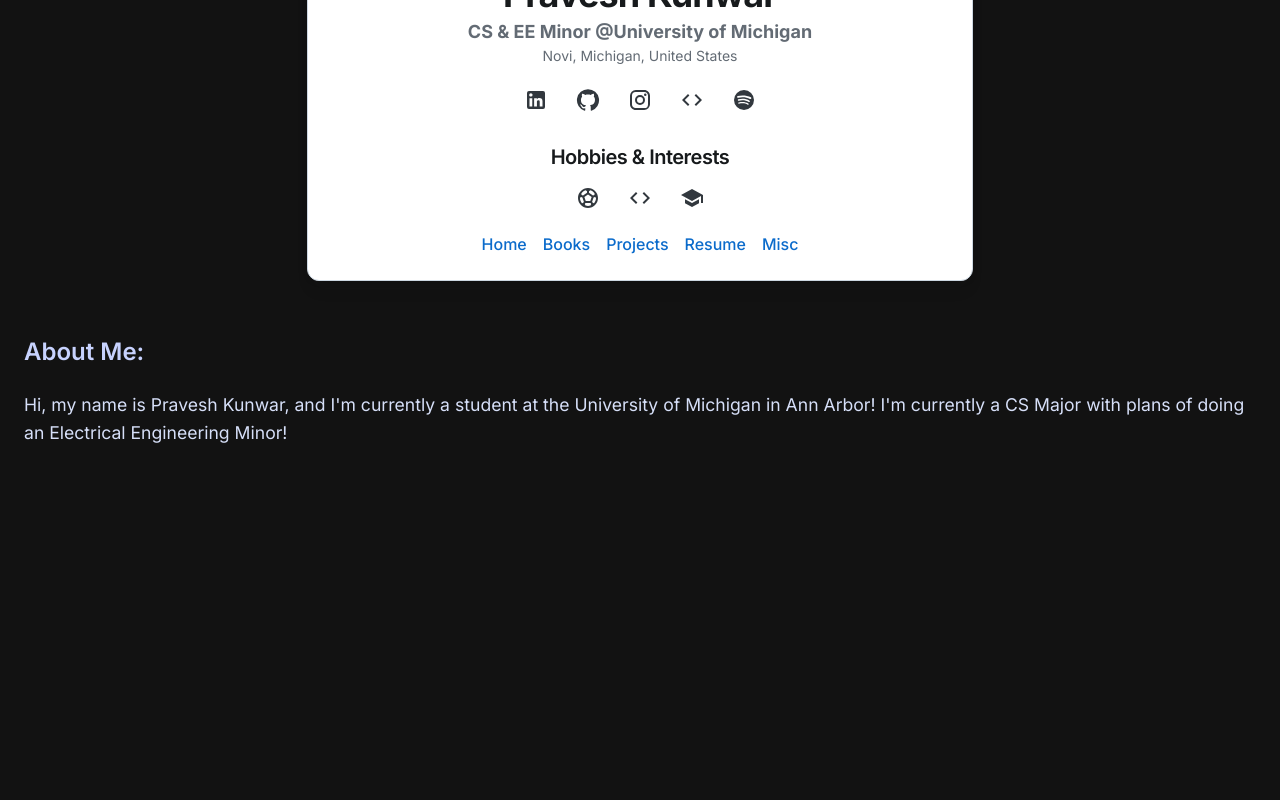
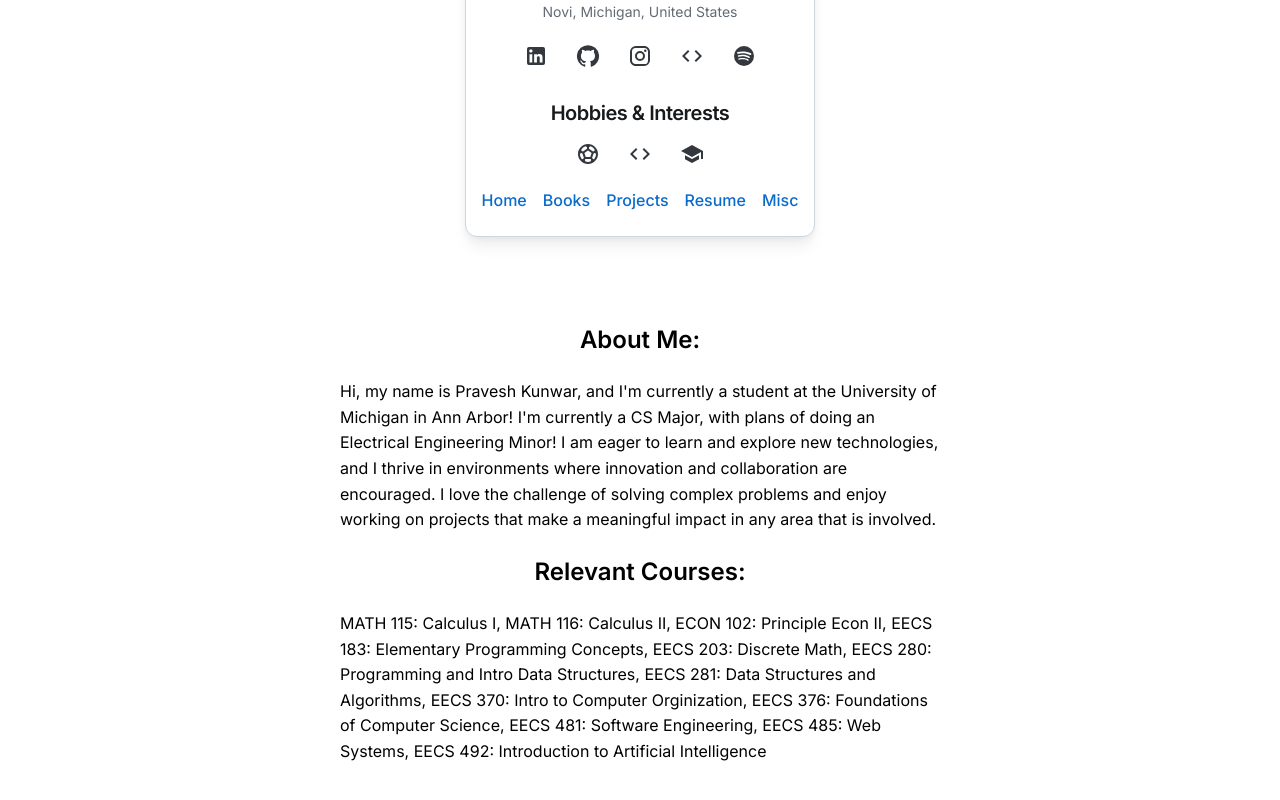
Before and after one commit to PraveshKunwar/portfolio, a React (Vite) app: page / in a window 1280 px wide. Shown: the part 298-1098 px from the top of the page. Before the commit the page ends 848 px from the top, so only its background shows below. Built offline with nearby package versions, Linux system fonts and the light colour scheme.

Commit message:
feat: better styling

```diff
--- a/components/Home.tsx
+++ b/components/Home.tsx
@@ -1,3 +1,5 @@
+import "../src/index.css";
+
 const Home: React.FC = () => {
   return (
     <div className="home-section">
@@ -5,11 +7,26 @@ const Home: React.FC = () => {
         <h2>About Me:</h2>
         <p className="home-paragraph">
           Hi, my name is Pravesh Kunwar, and I'm currently a student at the
-          University of Michigan in Ann Arbor! I'm currently a CS Major with
-          plans of doing an Electrical Engineering Minor!
+          University of Michigan in Ann Arbor! I'm currently a CS Major, with
+          plans of doing an Electrical Engineering Minor! I am eager to learn
+          and explore new technologies, and I thrive in environments where
+          innovation and collaboration are encouraged. I love the challenge of
+          solving complex problems and enjoy working on projects that make a
+          meaningful impact in any area that is involved.
         </p>
       </section>
-      <section id="home-classes"></section>
+      <section id="home-classes">
+        <h2>Relevant Courses:</h2>
+        <p className="home-classes-courses">
+          MATH 115: Calculus I, MATH 116: Calculus II, ECON 102: Principle Econ
+          II, EECS 183: Elementary Programming Concepts, EECS 203: Discrete
+          Math, EECS 280: Programming and Intro Data Structures, EECS 281: Data
+          Structures and Algorithms, EECS 370: Intro to Computer Orginization,
+          EECS 376: Foundations of Computer Science, EECS 481: Software
+          Engineering, EECS 485: Web Systems, EECS 492: Introduction to
+          Artificial Intelligence
+        </p>
+      </section>
       <section id="home-skills"></section>
     </div>
   );
--- a/index.html
+++ b/index.html
@@ -4,7 +4,7 @@
     <meta charset="UTF-8" />
     <link rel="icon" type="image/svg+xml" href="/vite.svg" />
     <meta name="viewport" content="width=device-width, initial-scale=1.0" />
-    <title>Vite + React + TS</title>
+    <title>Pravesh Kunwar</title>
     <link rel="preconnect" href="https://fonts.googleapis.com" />
     <link rel="preconnect" href="https://fonts.gstatic.com" crossorigin />
     <link
--- a/src/App.tsx
+++ b/src/App.tsx
@@ -31,26 +31,25 @@ const App: React.FC = () => {
           flexDirection: "column",
           alignItems: "center",
         }}
+        className="card-container"
       >
         <Card
           variant="outlined"
           sx={{
             width: "50%",
             minWidth: "300px",
-            margin: "2rem auto", // Centered with spacing
+            margin: "2rem auto",
             padding: "1.5rem",
             boxShadow: "lg",
             borderRadius: "12px",
             backgroundColor: "white",
-            // Media query for smaller screens
             "@media (max-width: 768px)": {
-              width: "100%", // Full width on small devices
-              margin: "0", // Remove margins
-              borderRadius: "0", // Remove rounded corners
-              position: "absolute", // Stick to the top
-              top: 0, // Align to the top
-              left: 0,
-              padding: "1rem", // Slightly smaller padding
+              width: "100%",
+              margin: "0",
+              borderRadius: "0",
+              position: "relative",
+              top: "auto",
+              padding: "1rem",
             },
           }}
         >
--- a/src/index.css
+++ b/src/index.css
@@ -5,7 +5,6 @@
 
   color-scheme: dark;
   color: #e0e7ff; /* Soft white-blue for text */
-  background-color: #121212; /* Midnight blue background */
 
   font-synthesis: none;
   text-rendering: optimizeLegibility;
@@ -20,22 +19,20 @@ body {
   align-items: center;
   justify-content: center;
   min-height: 100vh;
-  background-color: #121212; /* Consistent dark background */
-  color: #e0e7ff;
+  background-color: white; /* Consistent dark background */
+  color: black;
   padding: 1.5rem;
 }
 
 h1 {
   font-size: 2.8em;
   font-weight: 700;
-  color: #a3b8ff; /* Subtle light blue for headers */
   margin-bottom: 0.5rem;
 }
 
 h2,
 h3,
 h4 {
-  color: #c7d2fe; /* Slightly lighter blue for subheadings */
   font-weight: 600;
 }
 
@@ -48,12 +45,6 @@ a {
 a:hover {
   color: #7faaff;
   text-decoration: underline;
-}
-
-p {
-  font-size: 1.1em;
-  margin: 0.5rem 0;
-  color: #d6dff8; /* Soft light blue for text */
 }
 
 button {
@@ -85,12 +76,33 @@ button:hover {
   .resume-container {
     padding: 1rem;
   }
-
   h1 {
     font-size: 2.2em;
   }
+}
+.home-section {
+  position: relative; /* Ensure it stays within normal flow */
+  z-index: 1; /* Keeps it above background elements */
+  margin-top: 2rem; /* Add margin to avoid overlapping with the card */
+  text-align: center;
+  justify-content: left;
+}
 
-  p {
-    font-size: 1em;
-  }
+.card-container {
+  position: relative; /* Prevent it from overlapping other elements */
+  z-index: 2; /* Ensure it appears above other elements */
+  margin-bottom: 2rem; /* Add spacing below the card */
 }
+.home-paragraph {
+  text-align: left; /* Align text to the left */
+  font-size: medium; /* Keep the text readable */
+  max-width: 600px; /* Restrict the paragraph width */
+  margin: 0 auto; /* Center the paragraph block within its container */
+}
+
+.home-classes-courses {
+  text-align: left; /* Align text to the left */
+  font-size: medium; /* Keep the text readable */
+  max-width: 600px; /* Restrict the paragraph width */
+  margin: 0 auto; /* Center the paragraph block within its container */
+}
```
